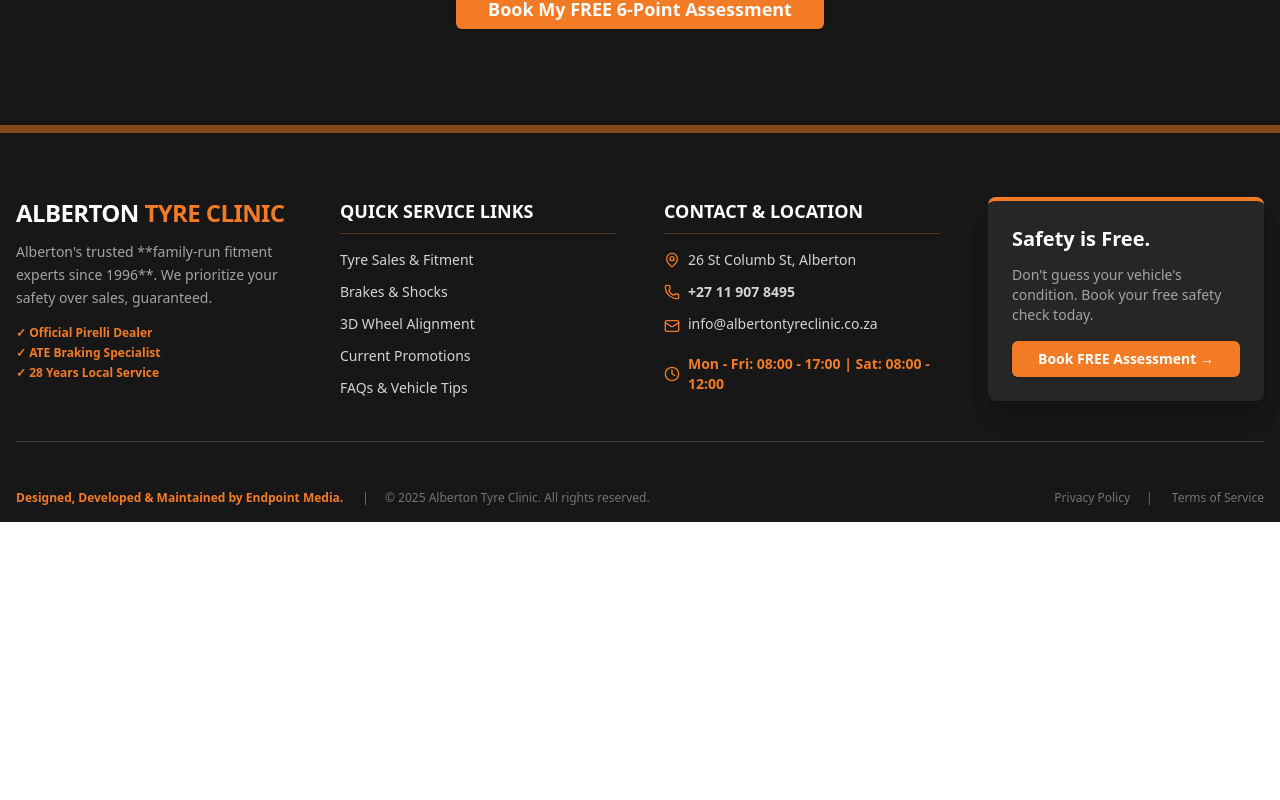
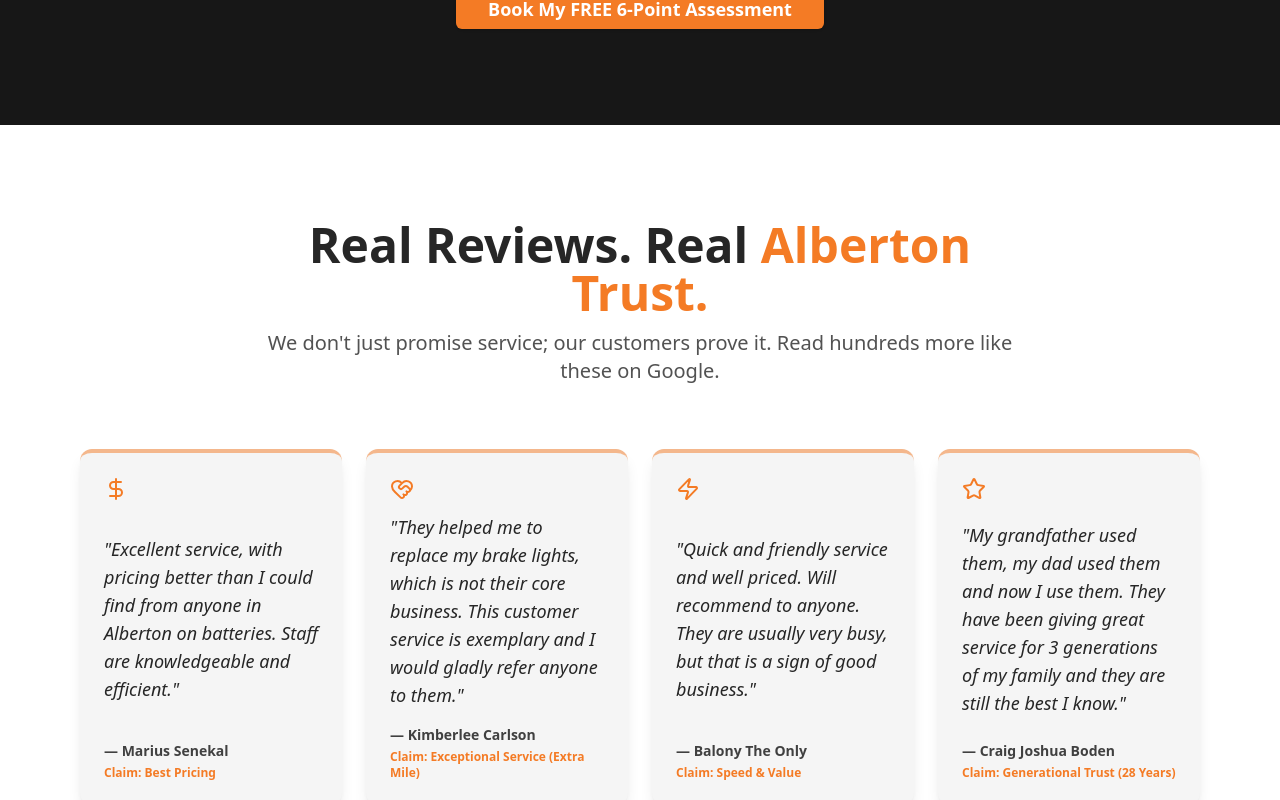
Before and after one commit to Franksmittt/atc, a Next.js app: page / in a window 1280 px wide. Shown: the part 3020-3820 px from the top of the page. Before the commit the page ends 3542 px from the top, so only its background shows below. Built offline with nearby package versions, Linux system fonts and the light colour scheme.

Commit message:
Add ReviewWall section back to homepage

```diff
--- a/src/app/page.tsx
+++ b/src/app/page.tsx
@@ -4,8 +4,8 @@
 
 import Hero from '@/components/sections/Hero';
 import TrustAndProblem from '@/components/sections/TrustAndProblem';
-import BrandsOfAuthority from '@/components/sections/BrandsOfAuthority'; // <-- UNCOMMENT THIS IMPORT
-// import ReviewWall from '@/components/sections/ReviewWall';
+import BrandsOfAuthority from '@/components/sections/BrandsOfAuthority';
+import ReviewWall from '@/components/sections/ReviewWall'; // <-- UNCOMMENT THIS IMPORT
 // import LocalProof from '@/components/sections/LocalProof';
 // import ServiceFunnel from '@/components/sections/ServiceFunnel';
 
@@ -31,11 +31,13 @@
       <TrustAndProblem />
 
       {/* 4. PROOF: Validates the safety claim by showcasing premium brands (Detailed) */}
-      <BrandsOfAuthority /> {/* <-- UNCOMMENT THIS INSTANCE */}
+      <BrandsOfAuthority />
+
+      {/* 5. SOCIAL PROOF: Integrates real customer testimonials */}
+      <ReviewWall /> {/* <-- UNCOMMENT THIS INSTANCE */}
 
       {/* --- OTHER SECTIONS STILL COMMENTED OUT --- */}
       {/*
-      <ReviewWall />
       <LocalProof />
       <ServiceFunnel />
       */}
```
